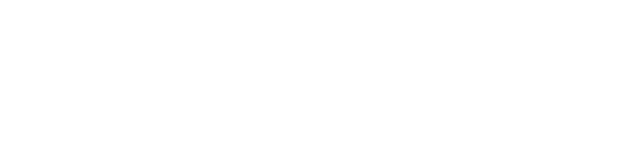
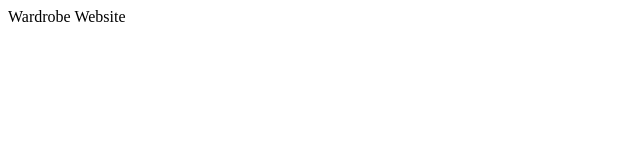
Before and after one commit to sumsum14/Wardrobe, a plain HTML site: page index.html in a window 1280 px wide. Shown: the whole page, without its empty margins (0-640 px from the left). Drawn offline with Linux system fonts and the light colour scheme.

Commit message:
more edits

```diff
--- a/index.html
+++ b/index.html
@@ -2,6 +2,7 @@
   <head>
     <title>Wardrobe Website</title>
   </head>
-  <body bgcolor=white>
+  <body>
+    Wardrobe Website
   </body>
 </html>
```
